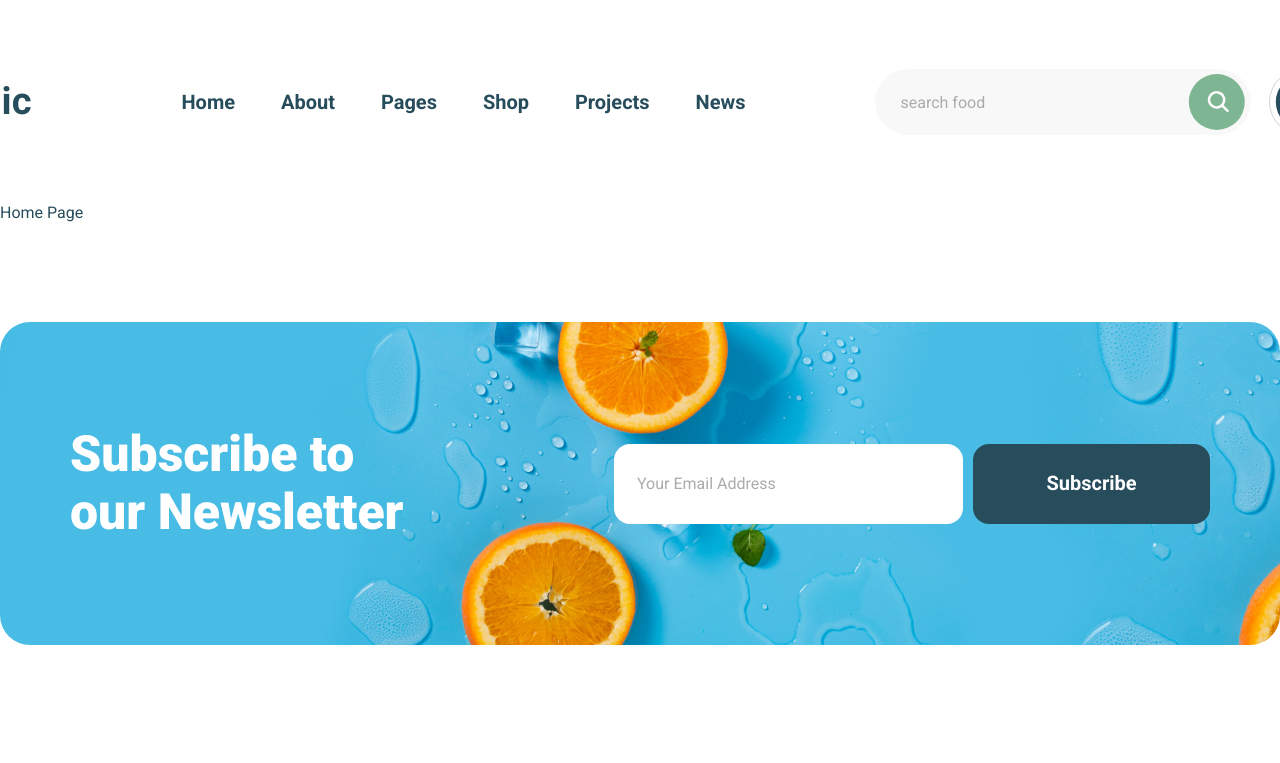
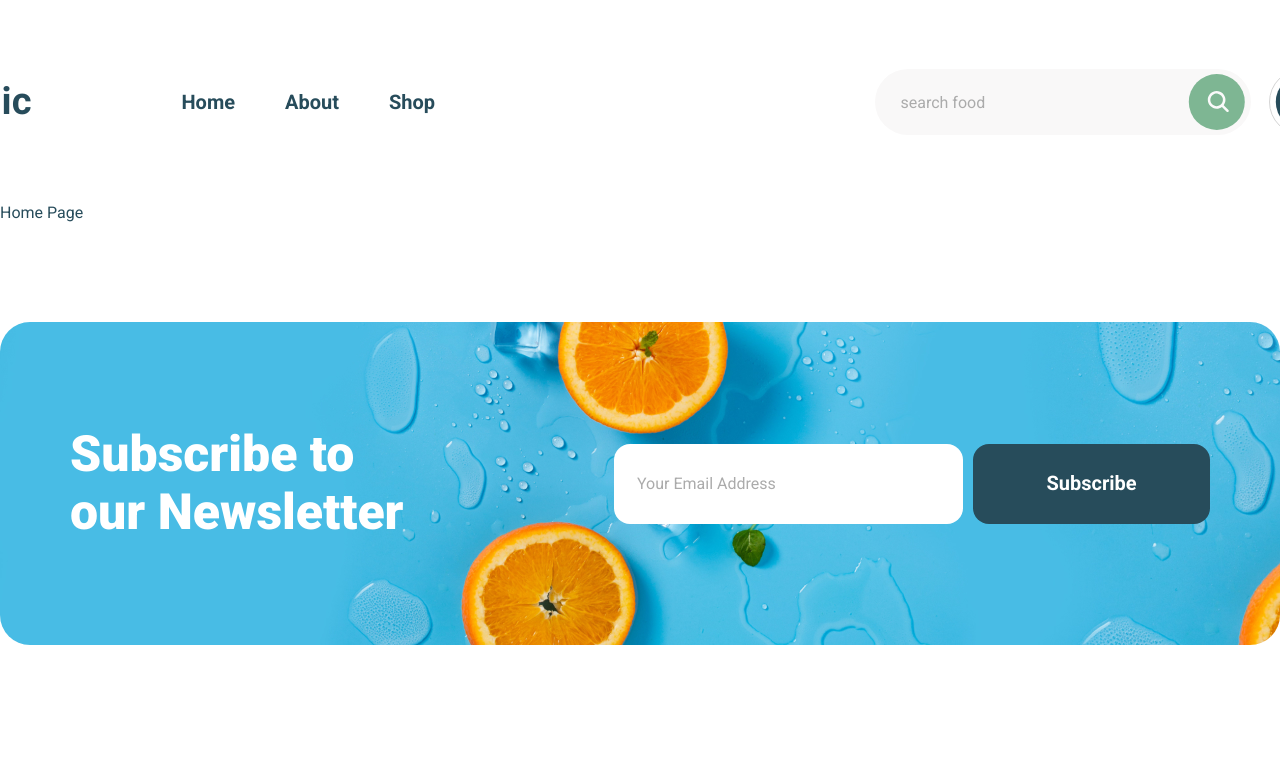
Before and after one commit to Vlad32032/organic-food, a React (Create React App) app: page /organic-food/ in a window 1280 px wide. Shown: the top 763 px of the page. Built offline with nearby package versions, Linux system fonts and the light colour scheme.

Commit message:
changed HeaderNav component and add render from data

```diff
--- a/src/assets/data/data.ts
+++ b/src/assets/data/data.ts
@@ -1,4 +1,11 @@
-// import s from '../../components'
+// import s from '../../components/Header/HeaderNav'
+
+// used in /components/Header/HeaderNav
+export const dataNav = [
+    {name: 'Home', pathname: '/home'},
+    {name: 'About', pathname: '/about'},
+    {name: 'Shop', pathname: '/shop'}
+];
 
 // used in /components/UI/FoodCards/FoodCategories
 export const dataCategories = [
--- a/src/components/Header/Header.module.scss
+++ b/src/components/Header/Header.module.scss
@@ -42,7 +42,7 @@
 
         ul {
             display: flex;
-            justify-content: space-between;
+            gap: 50px;
 
             width: 564px;
 
--- a/src/components/Header/HeaderNav/HeaderNav.tsx
+++ b/src/components/Header/HeaderNav/HeaderNav.tsx
@@ -1,31 +1,18 @@
 import { FC } from "react";
+
+import styles from "../Header.module.scss";
 
 import { Link } from "react-router-dom";
 
-import styles from "../Header.module.scss";
+import { dataNav } from "../../../assets/data/data";
 
 const HeaderNav: FC = () => {
+    const nav = dataNav;
+
     return (
         <nav className={styles.headerNav}>
             <ul>
-                <li>
-                    <Link to="">Home</Link>
-                </li>
-                <li>
-                    <Link to="">About</Link>
-                </li>
-                <li>
-                    <Link to="">Pages</Link>
-                </li>
-                <li>
-                    <Link to="/shop">Shop</Link>
-                </li>
-                <li>
-                    <Link to="">Projects</Link>
-                </li>
-                <li>
-                    <Link to="">News</Link>
-                </li>
+                {nav.map((link) => <li><Link to={link.pathname}>{link.name}</Link></li>)}
             </ul>
         </nav>
     );
```
